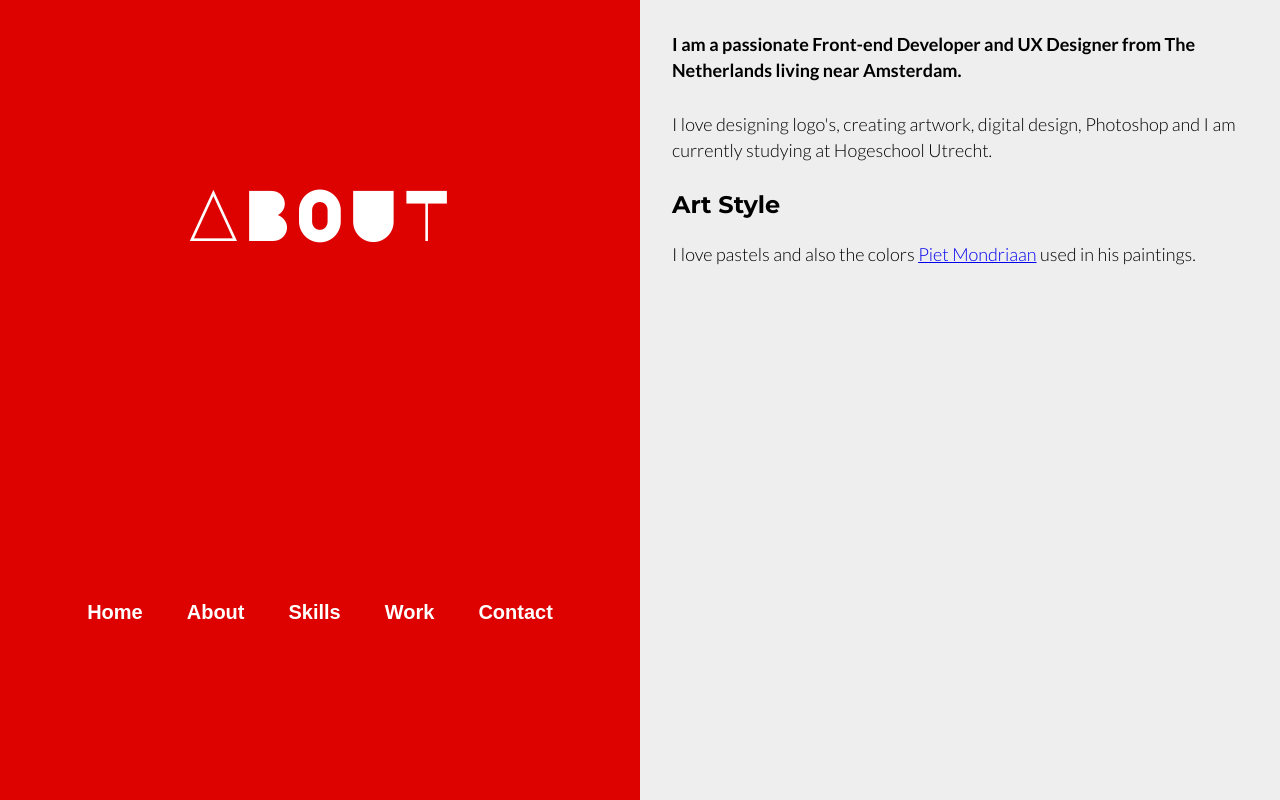
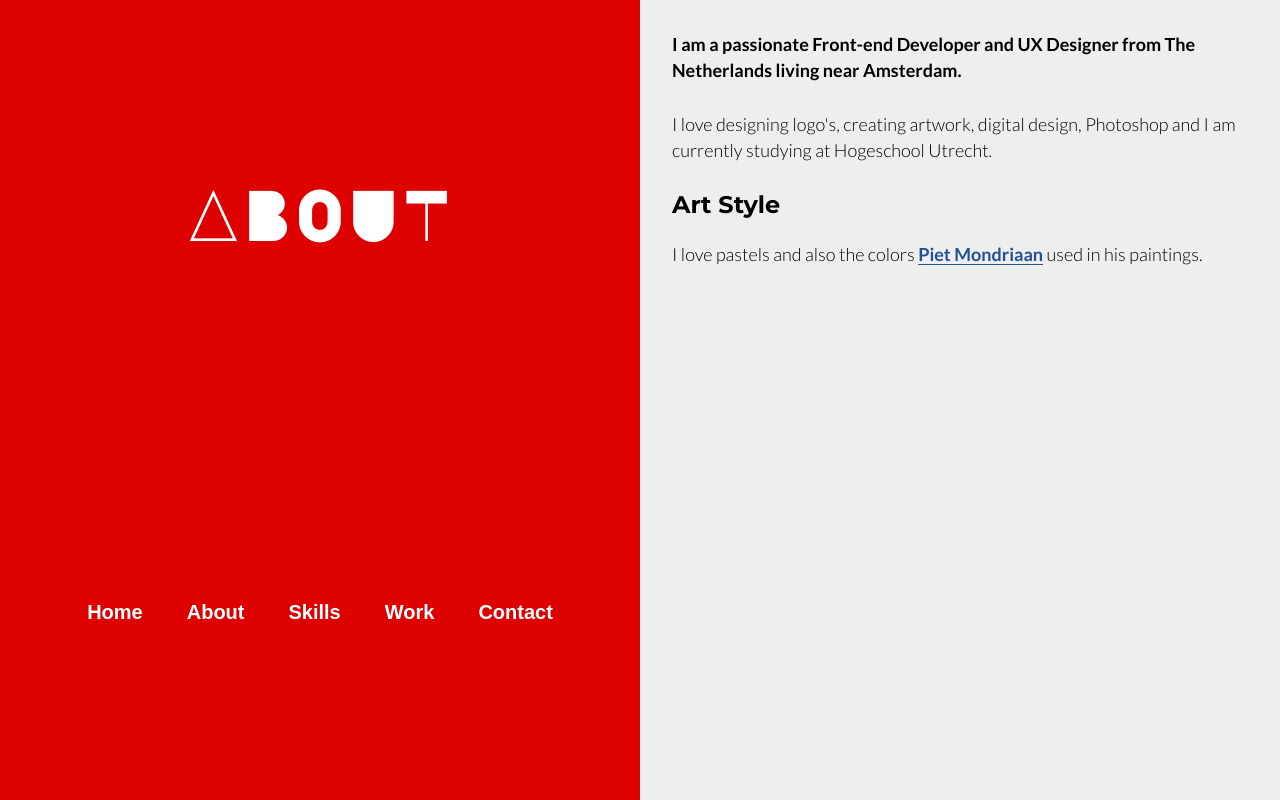
Before and after one commit to KevindeMeijer/KevindeMeijer, a Svelte app: page / in a window 1280 px wide. Built offline with nearby package versions, Linux system fonts and the light colour scheme.

Commit message:
💄 Very cool link / ty HITMAN patch notes

```diff
--- a/public/global.css
+++ b/public/global.css
@@ -29,6 +29,12 @@
   );
   --light_gradient: linear-gradient(75deg, #eee 0%, #fff 100%);
   --dark_gradient: linear-gradient(300deg, #5D64EE 0%, #0F0C29 100%);
+
+  --linkColor1: #2872fa;
+  --transition: all 0.12s cubic-bezier(0.455, 0.03, 0.515, 0.955);
+  --has-link-decoration: var(--true);
+  --true: initial;
+  --text-decoration: none;
 }
 
 * {
@@ -67,6 +73,35 @@ p, li {
   font-weight: 700;
 }
 
+.link {
+  background-image: var(--has-link-decoration,linear-gradient(currentColor,currentColor));
+  background-position: var(--has-link-decoration,0% 100%);
+  background-repeat: var(--has-link-decoration,no-repeat);
+  background-size: var(--has-link-decoration,100% 1px);
+
+  color: var(--blue);
+  font-weight: 700;
+
+  text-decoration: var(--textDecoration,none);
+  transition: var(--transition);
+}
+
+.link:hover {
+  background-image: var(--has-link-decoration, linear-gradient(var(--linkColor1), var(--linkColor1)));
+  background-position: var(--has-link-decoration,0% 100%);
+  background-repeat: var(--has-link-decoration,no-repeat);
+  background-size: var(--has-link-decoration, 100% 100%);
+
+  color: var(--has-link-decoration, #fff);
+
+  transition: var(--transition);
+}
+
+a {
+  color: var(--blue);
+  text-decoration: none;
+}
+
 ul {
   list-style: none;
 }
```
